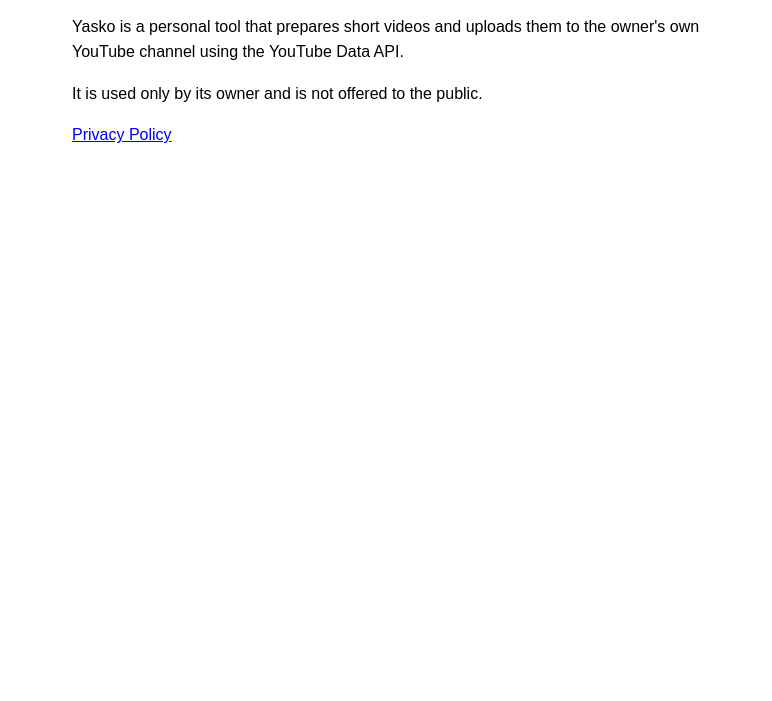
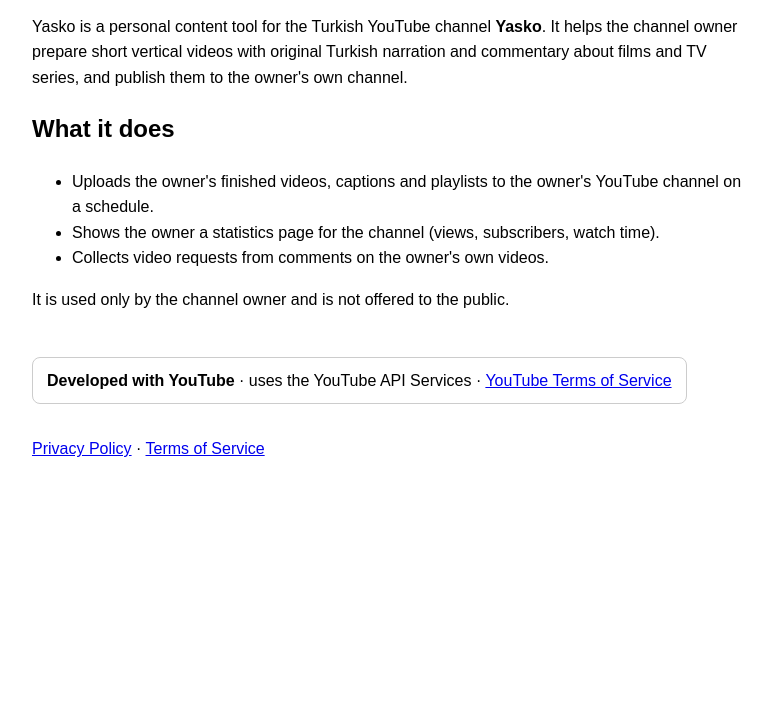
Before and after one commit to YaskoBerk1938/YaskoBerk1938.github.io, a plain HTML site: page index.html in a window 1280 px wide. Shown: the part 99-800 px from the top of the page, without its empty margins (248-1020 px from the left). Drawn offline with Linux system fonts and the light colour scheme.

Commit message:
Enhance description and features of Yasko tool
Updated the body content to provide more details about Yasko's functionality and purpose.

```diff
--- a/index.html
+++ b/index.html
@@ -5,10 +5,17 @@
 <meta name="viewport" content="width=device-width, initial-scale=1">
 <title>Yasko</title>
 </head>
-<body style="font-family:sans-serif;max-width:640px;margin:40px auto;padding:0 16px;line-height:1.6">
+<body style="font-family:sans-serif;max-width:720px;margin:40px auto;padding:0 16px;line-height:1.6">
 <h1>Yasko</h1>
-<p>Yasko is a personal tool that prepares short videos and uploads them to the owner's own YouTube channel using the YouTube Data API.</p>
-<p>It is used only by its owner and is not offered to the public.</p>
-<p><a href="privacy.html">Privacy Policy</a></p>
+<p>Yasko is a personal content tool for the Turkish YouTube channel <b>Yasko</b>. It helps the channel owner prepare short vertical videos with original Turkish narration and commentary about films and TV series, and publish them to the owner's own channel.</p>
+<h2>What it does</h2>
+<ul>
+<li>Uploads the owner's finished videos, captions and playlists to the owner's YouTube channel on a schedule.</li>
+<li>Shows the owner a statistics page for the channel (views, subscribers, watch time).</li>
+<li>Collects video requests from comments on the owner's own videos.</li>
+</ul>
+<p>It is used only by the channel owner and is not offered to the public.</p>
+<p style="margin-top:28px;padding:10px 14px;border:1px solid #ccc;border-radius:8px;display:inline-block"><b>Developed with YouTube</b> &middot; uses the YouTube API Services &middot; <a href="https://www.youtube.com/t/terms">YouTube Terms of Service</a></p>
+<p><a href="privacy.html">Privacy Policy</a> · <a href="terms.html">Terms of Service</a></p>
 </body>
 </html>
```
